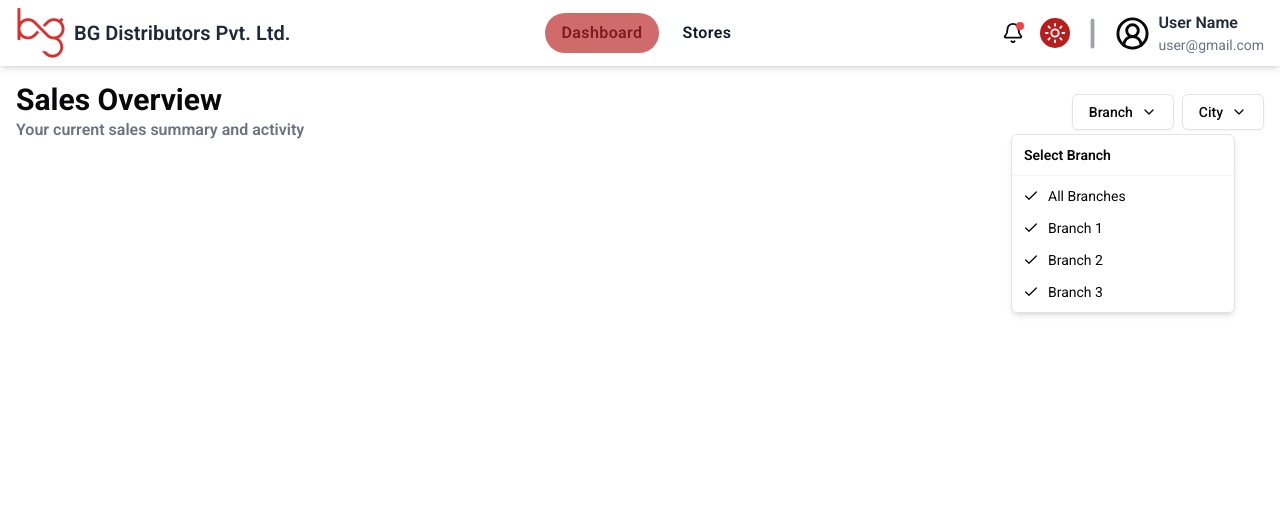
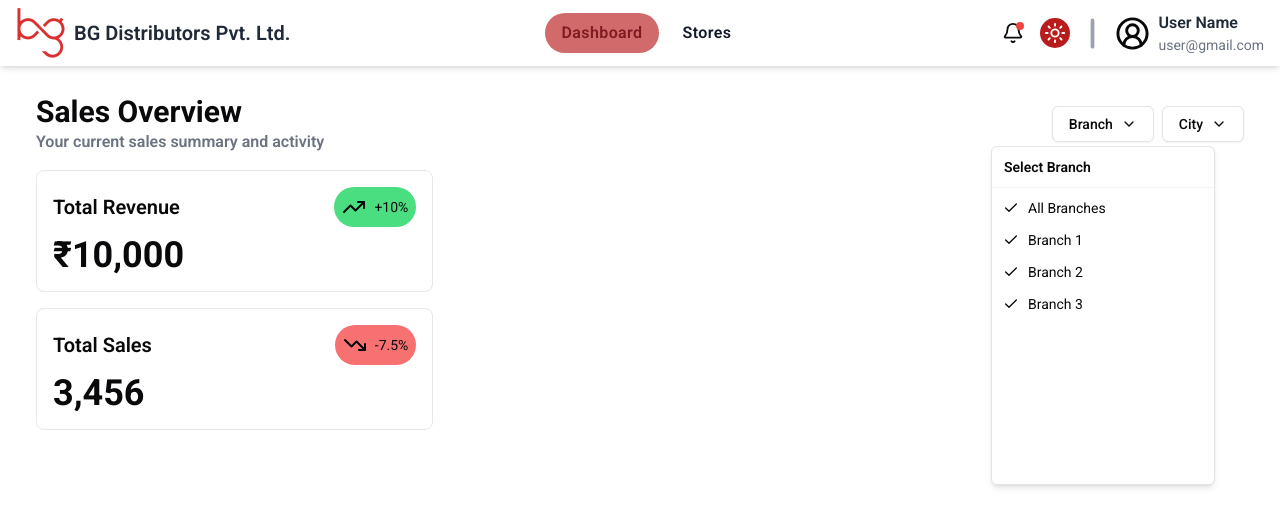
Before and after one commit to ManmohanKhandelwal/salesProject, a Next.js app in the folder frontend/: page / in a window 1280 px wide. Both pictures are taken after a click on the button "Branch". Shown: the top 526 px of the page. Built offline with nearby package versions, Linux system fonts and the light colour scheme.

Commit message:
Sales Card added asOn 27/1/25 by NS

```diff
--- a/frontend/app/(root)/page.jsx
+++ b/frontend/app/(root)/page.jsx
@@ -1,9 +1,34 @@
 import Header from "@/components/Header";
+import SalesCard from "@/components/SalesCard";
 
 const Dashboard = () => {
   return (
-    <div>
+    <div className="pt-3 mx-5">
       <Header />
+      <section className="pt-4 grid grid-cols-3 gap-2">
+        <div className="col-span-1 flex flex-col gap-4">
+          <div className="">
+            <SalesCard
+              title="Total Revenue"
+              data="₹10,000"
+              trend="up"
+              percentChange="+10%"
+            />
+          </div>
+          <div className="">
+            <SalesCard
+              title="Total Sales"
+              data="3,456"
+              trend="down"
+              percentChange="-7.5%"
+            />
+          </div>
+        </div>
+
+        <div className="col-span-1"></div>
+
+        <div className="col-span-1"></div>
+      </section>
     </div>
   );
 };
--- a/frontend/components/FilterDropdown.jsx
+++ b/frontend/components/FilterDropdown.jsx
@@ -11,6 +11,7 @@ import {
 } from "@/components/ui/dropdown-menu";
 import { ChevronDown } from "lucide-react";
 import { useState } from "react";
+import { ScrollArea } from "./ui/scroll-area";
 
 const FilterDropdown = ({ filter, name }) => {
   const [selectedBranches, setSelectedBranches] = useState(
@@ -64,6 +65,7 @@ const FilterDropdown = ({ filter, name }) => {
 
         <DropdownMenuSeparator />
 
+        <ScrollArea className="h-72">
           {filter.map((item) => (
             <DropdownMenuCheckboxItem
               key={item.id}
@@ -73,6 +75,7 @@ const FilterDropdown = ({ filter, name }) => {
               {item.title}
             </DropdownMenuCheckboxItem>
           ))}
+        </ScrollArea>
       </DropdownMenuContent>
     </DropdownMenu>
   );
--- /dev/null
+++ b/frontend/components/SalesCard.jsx
@@ -0,0 +1,24 @@
+import { TrendingDown, TrendingUp } from "lucide-react";
+import React from "react";
+
+const SalesCard = ({ title, data, trend, percentChange }) => {
+  return (
+    <div className="w-full p-4 bg-white border border-gray-200 rounded-lg hover:scale-105 transition-all duration-300">
+      <div className="flex items-center justify-between">
+        <h1 className="text-xl font-semibold">{title}</h1>
+        <div
+          className={`flex items-center gap-2 ${
+            trend === "up" ? "bg-green-400" : "bg-red-400"
+          } p-2 rounded-full text-sm`}
+        >
+          {trend === "up" ? <TrendingUp /> : <TrendingDown />}
+          <p>{percentChange}</p>
+        </div>
+      </div>
+
+      <h1 className="text-4xl font-bold pt-2">{data}</h1>
+    </div>
+  );
+};
+
+export default SalesCard;
--- /dev/null
+++ b/frontend/components/ui/scroll-area.jsx
@@ -0,0 +1,40 @@
+"use client"
+
+import * as React from "react"
+import * as ScrollAreaPrimitive from "@radix-ui/react-scroll-area"
+
+import { cn } from "@/lib/utils"
+
+const ScrollArea = React.forwardRef(({ className, children, ...props }, ref) => (
+  <ScrollAreaPrimitive.Root
+    ref={ref}
+    className={cn("relative overflow-hidden", className)}
+    {...props}>
+    <ScrollAreaPrimitive.Viewport className="h-full w-full rounded-[inherit]">
+      {children}
+    </ScrollAreaPrimitive.Viewport>
+    <ScrollBar />
+    <ScrollAreaPrimitive.Corner />
+  </ScrollAreaPrimitive.Root>
+))
+ScrollArea.displayName = ScrollAreaPrimitive.Root.displayName
+
+const ScrollBar = React.forwardRef(({ className, orientation = "vertical", ...props }, ref) => (
+  <ScrollAreaPrimitive.ScrollAreaScrollbar
+    ref={ref}
+    orientation={orientation}
+    className={cn(
+      "flex touch-none select-none transition-colors",
+      orientation === "vertical" &&
+        "h-full w-2.5 border-l border-l-transparent p-[1px]",
+      orientation === "horizontal" &&
+        "h-2.5 flex-col border-t border-t-transparent p-[1px]",
+      className
+    )}
+    {...props}>
+    <ScrollAreaPrimitive.ScrollAreaThumb className="relative flex-1 rounded-full bg-border" />
+  </ScrollAreaPrimitive.ScrollAreaScrollbar>
+))
+ScrollBar.displayName = ScrollAreaPrimitive.ScrollAreaScrollbar.displayName
+
+export { ScrollArea, ScrollBar }
--- a/frontend/package.json
+++ b/frontend/package.json
@@ -10,6 +10,7 @@
   },
   "dependencies": {
     "@radix-ui/react-dropdown-menu": "^2.1.5",
+    "@radix-ui/react-scroll-area": "^1.2.2",
     "@radix-ui/react-slot": "^1.1.1",
     "class-variance-authority": "^0.7.1",
     "clsx": "^2.1.1",
```
Also changed, not shown: 1 other file (tests, documents, lock files or other folders). Lines whose indentation alone changed are shown as unchanged.
